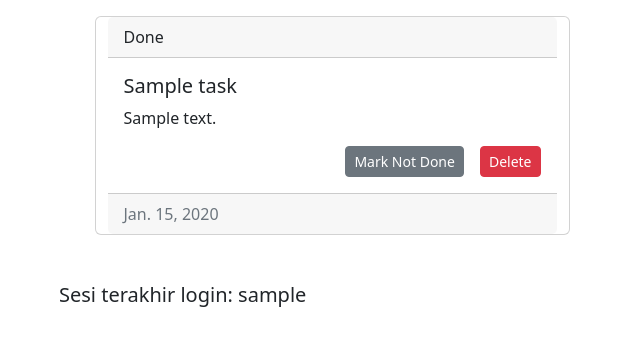
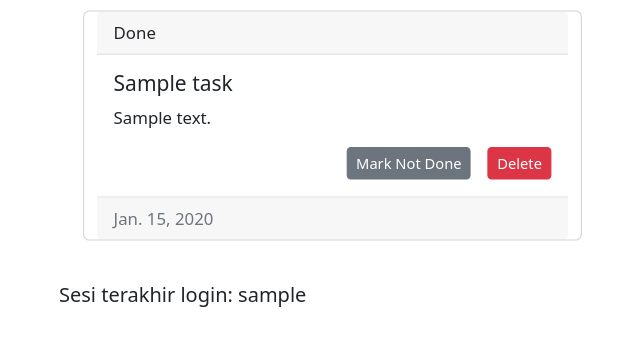
Before and after one commit to muhammadHaggy/tugas2-pbp, a Django app: template todolist/templates/todolist.html in a window 1280 px wide, with the pointer over the restyled element. Shown: the part 56-402 px from the top of the page, without its empty margins (23-663 px from the left). Run offline with Django 4.2, Linux system fonts and the light colour scheme; tables that the repository leaves empty hold one stand-in row (values such as "Sample post"); the template is opened without the code that fills it: values that come from a table or form of the project are taken from there, most other values are stand-ins (such as "Sample title", 1, 10 or a date in 2020).

Commit message:
add animation

```diff
--- a/todolist/templates/todolist.html
+++ b/todolist/templates/todolist.html
@@ -3,6 +3,11 @@
 {% block meta %}
 <title>Todolist</title>
 <link href="https://cdn.jsdelivr.net/npm/bootstrap@5.2.1/dist/css/bootstrap.min.css" rel="stylesheet" integrity="sha384-iYQeCzEYFbKjA/T2uDLTpkwGzCiq6soy8tYaI1GyVh/UjpbCx/TYkiZhlZB6+fzT" crossorigin="anonymous">
+<style>
+    .card:hover {
+        transform: scale(1.05);
+      }
+</style>
 
 {% endblock meta %}
 
```
Also changed, not shown: todolist/readme.md.
